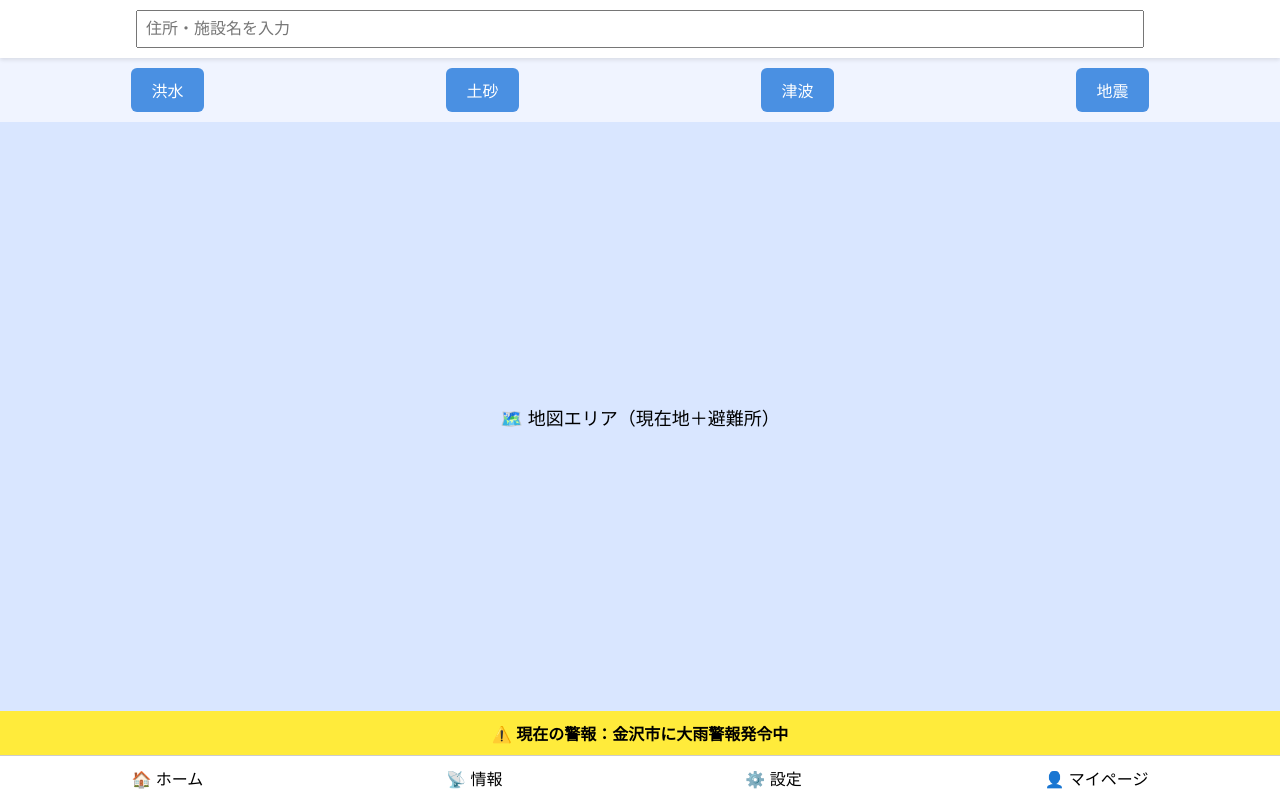
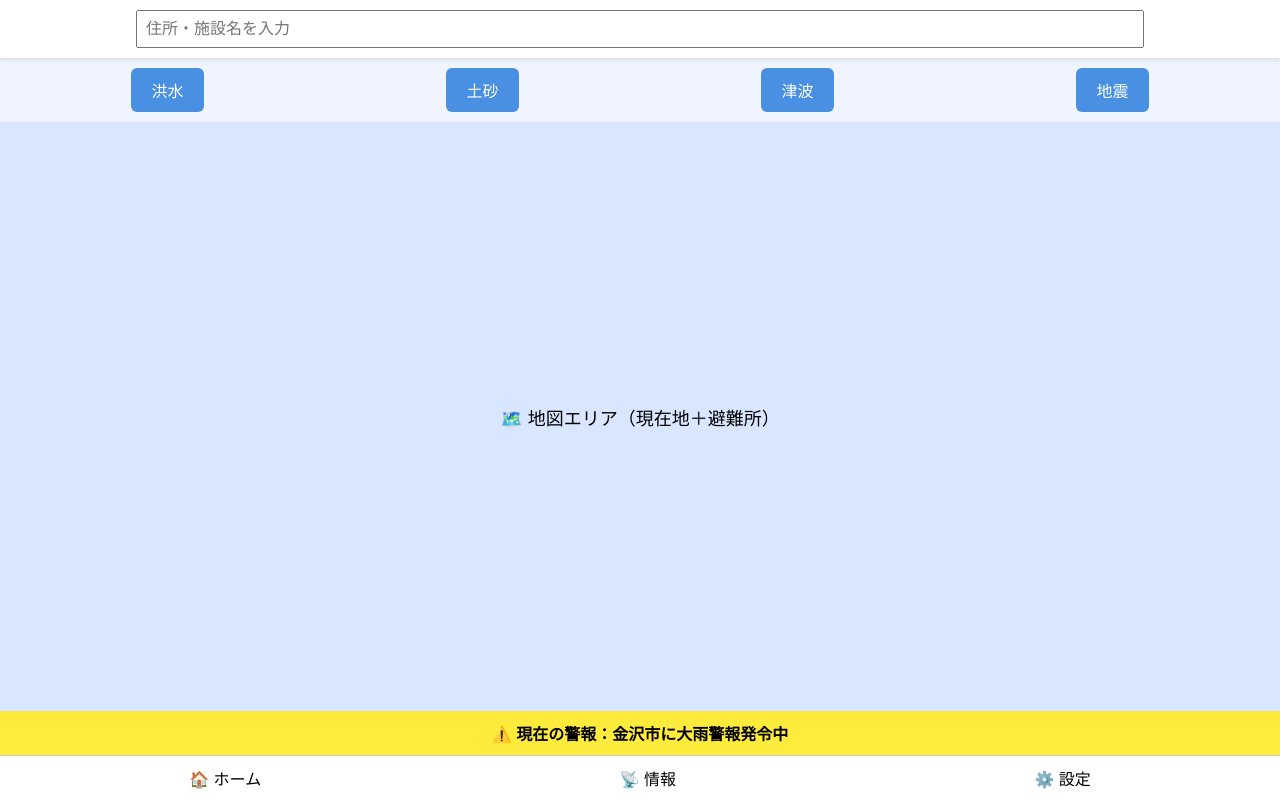
Before and after one commit to rikut0904/zerodelay, a Next.js app in the folder frontend/: page / in a window 1280 px wide. Built offline with nearby package versions, Linux system fonts and the light colour scheme.

Commit message:
fix/ footer

```diff
--- a/frontend/src/app/page.tsx
+++ b/frontend/src/app/page.tsx
@@ -26,21 +26,15 @@ export default function Home() {
 
       {/* ナビゲーション */}
       <div style={styles.nav}>
-      <a href="/" style={styles.link}>🏠 ホーム</a>
-      <span>📡 情報</span>
-      <a href="/setting" style={styles.link}>⚙️ 設定</a>
-      <span>👤 マイページ</span>
+        <span>🏠 ホーム</span>
+        <span>📡 情報</span>
+        <a href="/setting" style={styles.link}>⚙️ 設定</a>
       </div>
     </div>
   );
 }
 
 const styles: { [key: string]: React.CSSProperties } = {
-  link: {
-  textDecoration: "none",
-  color: "black",
-  },
-
   container: {
     fontFamily: "sans-serif",
     textAlign: "center",
@@ -94,4 +88,8 @@ const styles: { [key: string]: React.CSSProperties } = {
     padding: "10px",
     borderTop: "1px solid #ccc",
   },
+  link: {
+    textDecoration: "none",
+    color: "black",
+  },
 };
```
Also changed, not shown: frontend/src/app/about/page.tsx (deleted), 2 other files (tests, documents, lock files or other folders).
